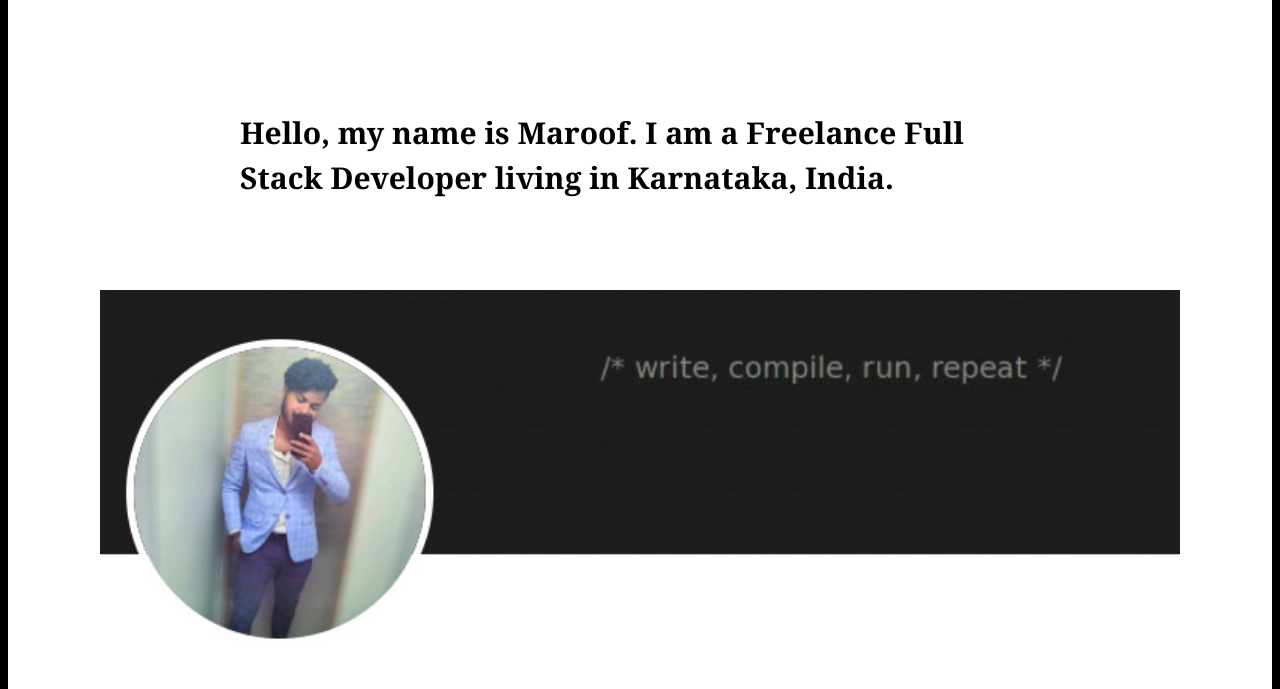
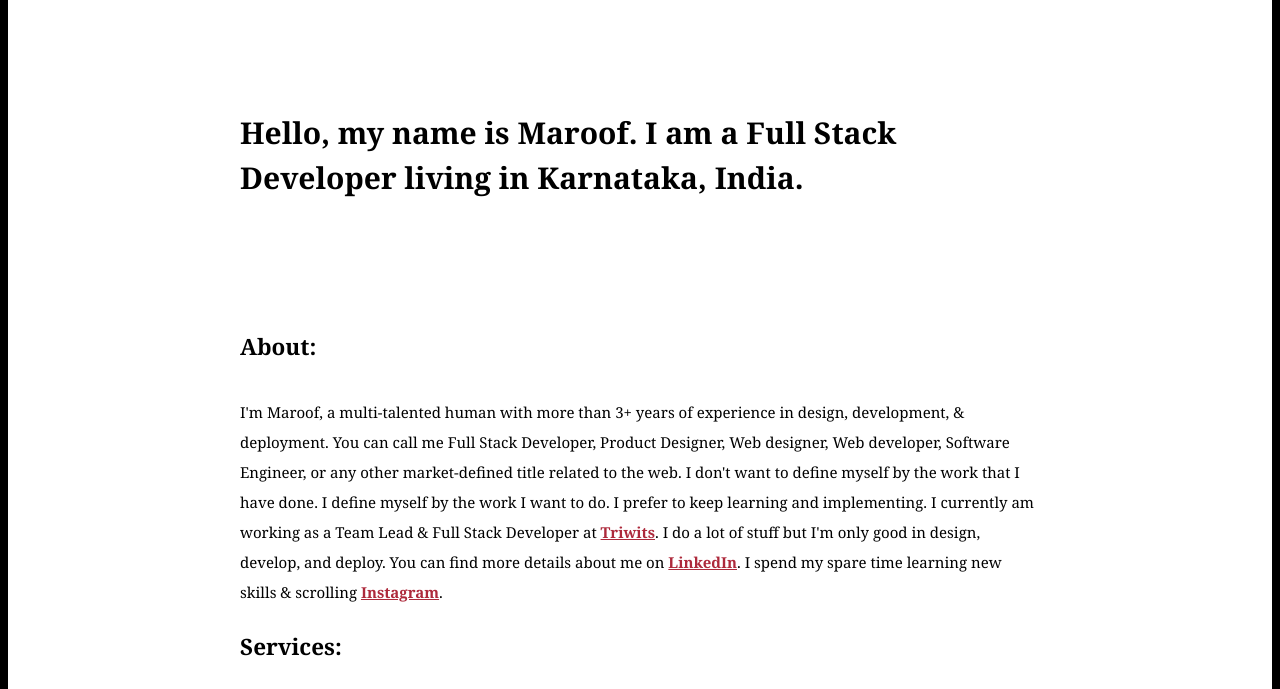
Before and after one commit to maroof-azheem/maroof-azheem.github.io, a plain HTML site: page index.html in a window 1280 px wide. Shown: the part 111-800 px from the top of the page. Drawn offline with Linux system fonts and the light colour scheme.

Commit message:
Update index.html

```diff
--- a/index.html
+++ b/index.html
@@ -28,25 +28,21 @@
 <div class="content">
 	<section class="inner-container hero">
 		<h1>
-			Hello, my name is Maroof. I am a Freelance Full Stack Developer living in Karnataka, India.
+			Hello, my name is Maroof. I am a Full Stack Developer living in Karnataka, India.
 		</h1>
 	</section>
 	<section class="outer-container space-bottom">
-		<img src="static/images/hero.jpg" alt="Maroof Hero">
+
 	</section>
 	<section class="inner-container space-bottom">
 		<h2>About:</h2>
 		<p>
-
 			I'm Maroof, a multi-talented human with more than 3+ years of experience in design, development, &amp; deployment. You can call me Full Stack Developer, Product Designer, Web designer, Web developer, Software Engineer, or any other market-defined title related to the web.
-			I don't want to define myself by the work that I have done. I define myself by the work I want to do. I prefer to keep learning and implementing. That's what I have been doing since the beginning "ZERO GUIDANCE!!!".<br/> I currently am working as a Team Lead & Full Stack Developer at
-			<a href="https://www.triwits.com/" rel="noopener" target="_blank" class="yellow">Triwits</a>. I do a lot of stuff over there but I'm only good in UI/UX design, front end development, backend development, and deployement. You can find more details about me on
-			<a href="https://www.linkedin.com/in/maroof-lodi/" class="yellow" target="_blank" rel="noopener">LinkedIn</a>. I spend my spare time learning new skills & scrolling <a href="https://www.instagram.com/i_moo07/" class="yellow" target="_blank" rel="noopener">Instagram</a>.
+			I don't want to define myself by the work that I have done. I define myself by the work I want to do. I prefer to keep learning and implementing. I currently am working as a Team Lead & Full Stack Developer at
+			<a href="https://www.triwits.com/" rel="noopener" target="_blank" class="yellow">Triwits</a>. I do a lot of stuff but I'm only good in design, develop, and deploy. You can find more details about me on
+			<a href="https://www.linkedin.com/in/maroof-lodi/" class="yellow" target="_blank" rel="noopener">LinkedIn</a>. I spend my spare time learning new skills & scrolling <a href="https://www.instagram.com/codewithmaroof/" class="yellow" target="_blank" rel="noopener">Instagram</a>.
 		</p>
-
-
 		<h2>Services:</h2>
-
 		<h4>UI/UX Design</h4>
 		<p>
 			UI/UX involves planning and iterating a site's structure and layout. Once
@@ -74,7 +70,6 @@
 		</div>
 	</section>
 </div>
-
 <footer class="border">
 	<p><bold>Copyright Maroof<span id="footer-date"></span></bold></p>
 </footer>
```
